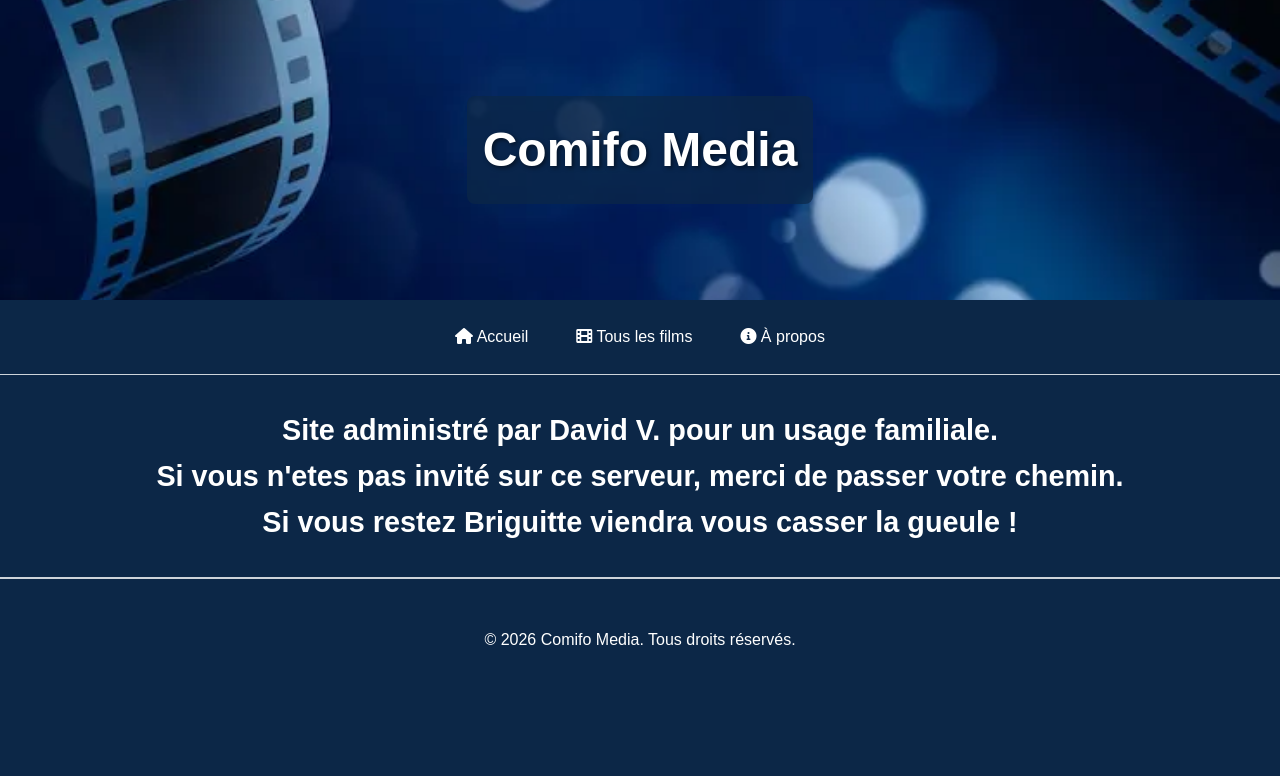
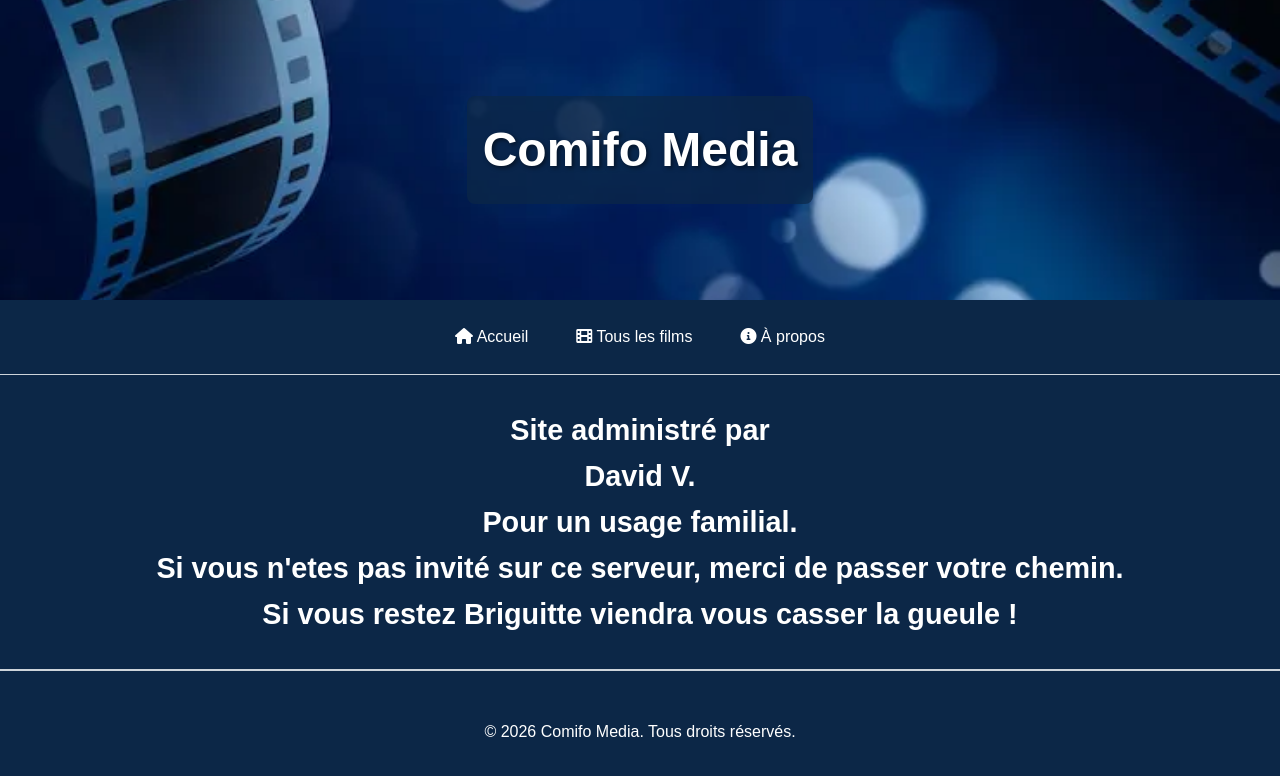
Before and after one commit to comifo-media/comifo-media, a Jekyll site: the page built from about.html, in a window 1280 px wide. Shown: the top 776 px of the page. Built offline with Jekyll 4.4.1, drawn with Linux system fonts in a browser that asks for light colours.

Commit message:
Update about.html

```diff
--- a/about.html
+++ b/about.html
@@ -21,7 +21,7 @@ permalink: /about/
 
 <main>
   <section class="intro">
-    <h2 class="selection-title">Site administré par David V. pour un usage familiale.<br>Si vous n'etes pas invité sur ce serveur, merci de passer votre chemin.<br> Si vous restez Briguitte viendra vous casser la gueule !</h2>
+    <h2 class="selection-title">Site administré par<br>David V.<br>Pour un usage familial.<br>Si vous n'etes pas invité sur ce serveur, merci de passer votre chemin.<br> Si vous restez Briguitte viendra vous casser la gueule !</h2>
   </section>
 
 </main>
```
